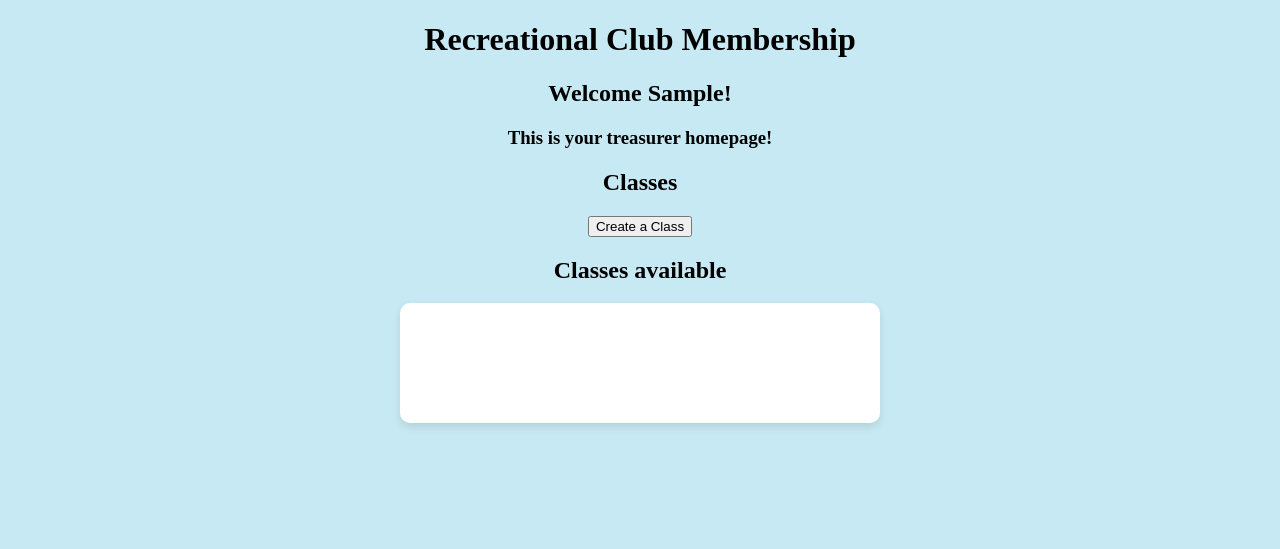
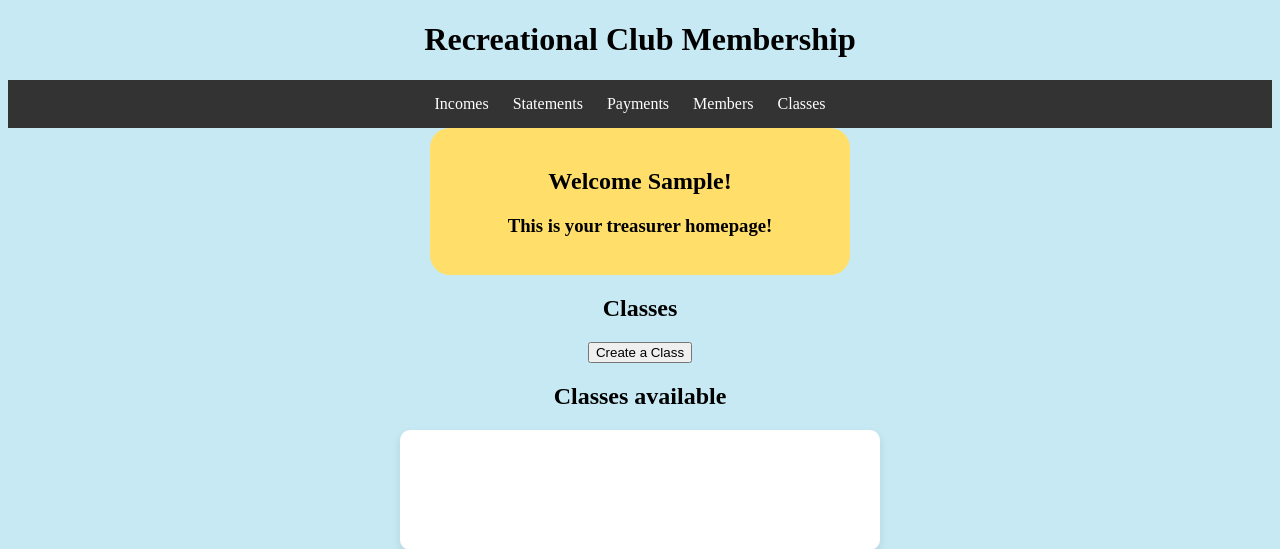
Before and after one commit to syxddd10001/Recreation-Club-Membership, a Flask app: template templates/home_treasurers.html in a window 1280 px wide. Shown: the top 549 px of the page. Run offline with Flask 3, Linux system fonts and the light colour scheme; the template is opened without the code that fills it: most values are stand-ins (such as "Sample title", 1, 10 or a date in 2020).

Commit message:
Update home_treasurers.html

```diff
--- a/templates/home_treasurers.html
+++ b/templates/home_treasurers.html
@@ -26,6 +26,27 @@
           width: 30%; /* Adjust the width as needed */
 
       }
+
+      nav {
+            background-color: #333333; /* background color */
+            color: white; /* Text color */
+            padding: 15px; /* padding around links */
+            text-align: center; /* center align */
+        }
+        nav a {
+            color: white; /* Link text color */
+            text-decoration: none; /* Remove underline on the text makes it pretty mwahaha */
+            margin-right: 20px; /* Add space between links */
+        }
+
+              /* CSS style for the yellow block */
+      #welcomeBlock {
+            background-color: rgb(255, 223, 106);
+            padding: 20px;
+            border-radius: 20px;
+            margin-bottom: 20px;
+            width: 30%; /* Adjust the width as needed */
+      }
   </style>
   </head>
 
@@ -35,23 +56,36 @@
     <div align='center'>
         <div>
           <h1>Recreational Club Membership</h1>
-          <h2>Welcome <span>{{userInfo[0]}}</span>!</h2>
-          <h3>This is your treasurer homepage!<h3>
+
 
 
         </div>
 
+       <!-- Navigation links -->
+       <nav>
+        <a href="/Incomes">Incomes</a>
+        <a href="/Statements">Statements</a>
+        <a href="/Payments">Payments</a>
+        <a href="/Members">Members</a>
+        <a href="/home_treasures.html">Classes</a> <!-- should lead to current home treasurer page-->
+    </nav>
 
-        <div>
-          <h2>Classes</h2>
-          <!--<button onclick="displayClasses()">Find a Class</button> call displayClasses() when button is clicked -->
+
+
+          <div id="welcomeBlock"> <!-- Yellow block for welcome message -->
+              <h2>Welcome <span>{{userInfo[0]}}</span>!</h2>
+              <h3>This is your treasurer homepage!</h3>
+          </div>
+
+
+          <div><h2>Classes</h2>
           <button onclick="createClass()">Create a Class</button> <!-- onclick attribute -->
           <h2>Classes available</h2>
-      </div>
-
+          </div>
 
       <!-- white rectangle container for the list of classes -->
       <div class="classListContainer">
+
         <div id="Content"></div>
        </div>
 
```
